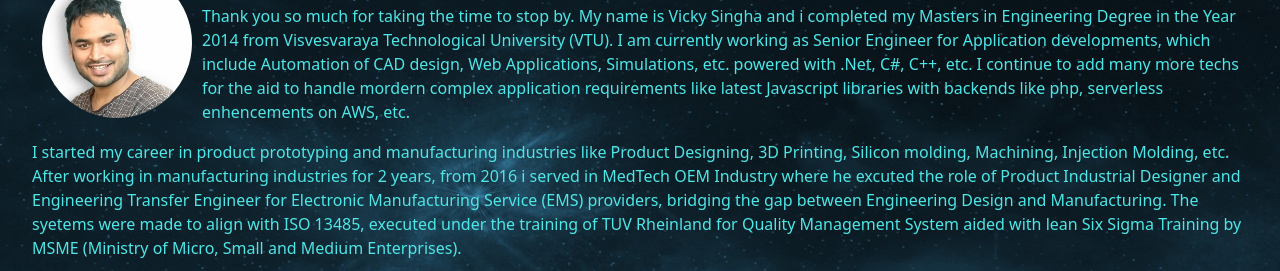
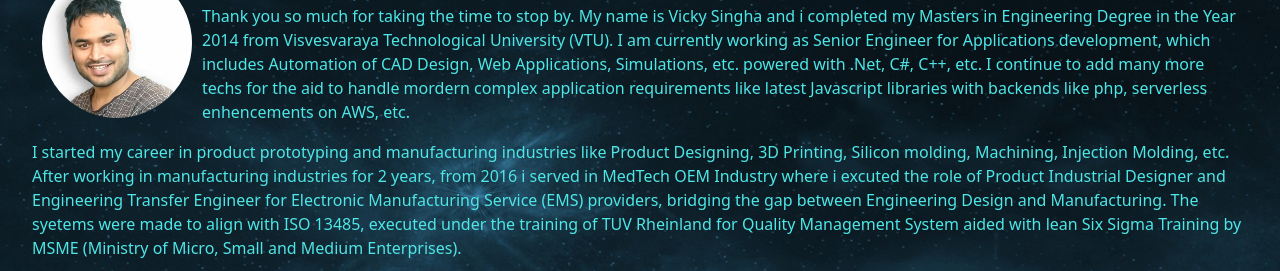
Before and after one commit to vickysportal/vickysportal, a plain HTML site: page index.html in a window 1280 px wide. Shown: the part 128-399 px from the top of the page. Drawn offline with nearby package versions, Linux system fonts and the light colour scheme.

Commit message:
Update index.html

```diff
--- a/index.html
+++ b/index.html
@@ -54,7 +54,7 @@
       <h2>About Me:</h2>
       <p>
         Thank you so much for taking the time to stop by. My name is Vicky Singha and i completed my Masters in Engineering Degree in the Year 2014 from
-        Visvesvaraya Technological University (VTU). I am currently working as Senior Engineer for Application developments, which include Automation of CAD design, Web Applications, Simulations, etc. powered with
+        Visvesvaraya Technological University (VTU). I am currently working as Senior Engineer for Applications development, which includes Automation of CAD Design, Web Applications, Simulations, etc. powered with
         .Net, C#, C++, etc. I continue to add many more techs
         for the aid to handle mordern complex application requirements like
         latest Javascript libraries with backends like php, serverless
@@ -66,7 +66,7 @@
         product prototyping and manufacturing industries like Product Designing,
         3D Printing, Silicon molding, Machining, Injection Molding, etc.
         After working in manufacturing industries for 2 years, from 2016 i
-        served in MedTech OEM Industry where he excuted the role of Product
+        served in MedTech OEM Industry where i excuted the role of Product
         Industrial Designer and Engineering Transfer Engineer for Electronic
         Manufacturing Service (EMS) providers, bridging the gap between
         Engineering Design and Manufacturing. The syetems were made to align
```
